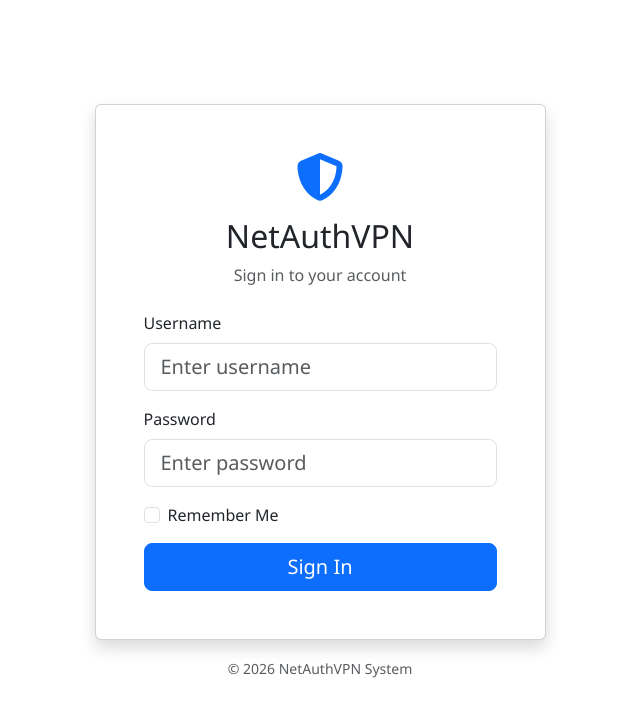
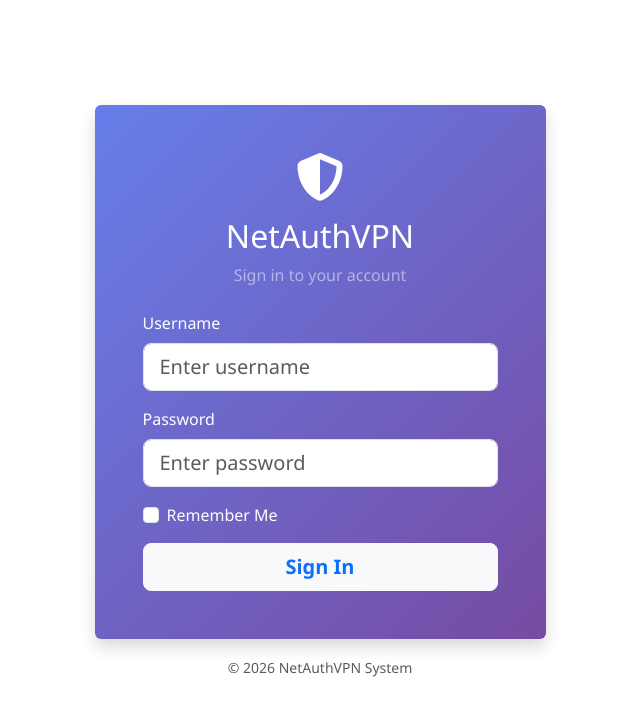
Before and after one commit to dipakchaulagain/NetAuthVPN, a Flask app: page /auth/login in a window 1280 px wide. Shown: the top 717 px of the page, without its empty margins (320-960 px from the left). Run offline with Flask 3, Linux system fonts and the light colour scheme; data comes from the database, SQL or seed files in the repository; parts of the project's set-up code (start-up, migrations or seed data) failed here and were passed over; some libraries are stand-ins or nearby versions.

Commit message:
Style login page with sidebar theme
- Applied dynamic sidebar gradient to login card
- Updated login styles for better contrast
- Cleaned up base template

```diff
--- a/app/templates/auth/login.html
+++ b/app/templates/auth/login.html
@@ -4,12 +4,12 @@
 <div class="container">
     <div class="row justify-content-center align-items-center" style="min-height: 100vh;">
         <div class="col-md-5">
-            <div class="card shadow">
+            <div class="card shadow" id="loginCard">
                 <div class="card-body p-5">
                     <div class="text-center mb-4">
-                        <i class="fas fa-shield-alt fa-3x text-primary"></i>
+                        <i class="fas fa-shield-alt fa-3x text-white"></i>
                         <h2 class="mt-3">NetAuthVPN</h2>
-                        <p class="text-muted">Sign in to your account</p>
+                        <p class="text-white-50">Sign in to your account</p>
                     </div>
 
                     {% with messages = get_flashed_messages(with_categories=true) %}
@@ -42,7 +42,7 @@
                         </div>
 
                         <div class="d-grid">
-                            {{ form.submit(class="btn btn-primary btn-lg") }}
+                            {{ form.submit(class="btn btn-light btn-lg text-primary fw-bold") }}
                         </div>
                     </form>
                 </div>
@@ -54,3 +54,25 @@
     </div>
 </div>
 {% endblock %}
+
+{% block extra_js %}
+<script>
+    document.addEventListener('DOMContentLoaded', function () {
+        // Apply theme color gradient to login card to match sidebar
+        var loginCard = document.getElementById('loginCard');
+        if (loginCard) {
+            // Get colors from site_settings (assuming injected via context processor)
+            // We can read them from the sidebar style logic if available globally,
+            // or just inject them again here safely.
+            {% if site_settings %}
+            var themeColor = "{{ site_settings.theme_color }}";
+            var themeColorSecondary = "{{ site_settings.theme_color_secondary }}";
+
+            loginCard.style.background = `linear-gradient(135deg, ${themeColor} 0%, ${themeColorSecondary} 100%)`;
+            loginCard.style.color = 'white';
+            loginCard.style.border = 'none';
+            {% endif %}
+        }
+    });
+</script>
+{% endblock %}
--- a/app/templates/base.html
+++ b/app/templates/base.html
@@ -36,6 +36,15 @@
             color: white;
             overflow-y: auto;
             z-index: 1000;
+        }
+
+        .sidebar::-webkit-scrollbar {
+            width: 6px;
+        }
+
+        .sidebar::-webkit-scrollbar-thumb {
+            background: rgba(255, 255, 255, 0.2);
+            border-radius: 3px;
         }
 
         .sidebar-brand {
```
